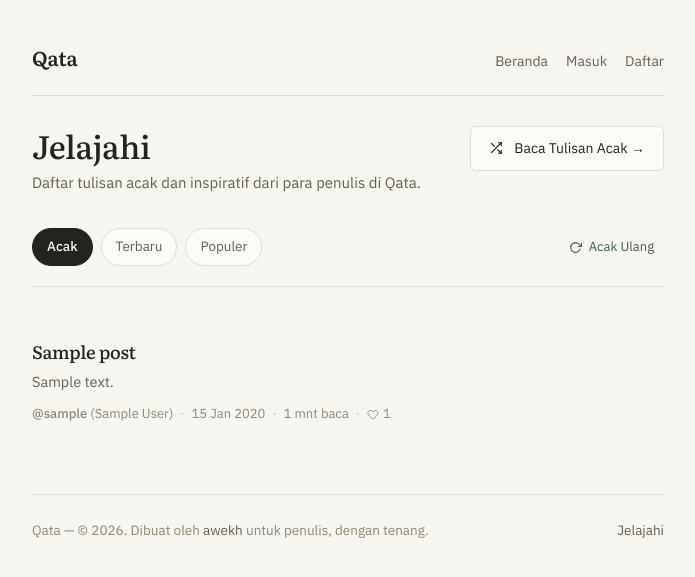
After one commit to andriawekh-droid/qata, a Flask app: page /jelajahi in a window 1280 px wide. The commit adds this page. Shown: the top 577 px of the page, without its empty margins (292-987 px from the left). Run offline with Flask 3, Linux system fonts and the light colour scheme; tables that the repository leaves empty hold one stand-in row (values such as "Sample post"); some libraries are stand-ins or nearby versions.

Commit message:
feat: tambah fitur Jelajahi dan perbaiki tombol Kembali ke Dashboard

```diff
--- a/auth.py
+++ b/auth.py
@@ -77,6 +77,7 @@ USERNAME_RESERVED = {
     'administrator', 'qata', 'api', 'www', 'root', 'support', 'help',
     'robots', 'sitemap', 'favicon', 'login', 'logout', 'register',
     'tulisan', 'tentang', 'page', 'rss', 'sistem', 'system',
+    'jelajahi', 'explore', 'discover',
 }
 
 PASSWORD_MIN = 8
--- a/database.py
+++ b/database.py
@@ -149,8 +149,9 @@ def update_sitemap(app=None):
         '<urlset xmlns="http://www.sitemaps.org/schemas/sitemap/0.9">'
     ]
 
-    # Beranda utama
+    # Beranda utama & Jelajahi
     xml_lines.append(f'  <url><loc>{base_url}/</loc><changefreq>daily</changefreq><priority>1.0</priority></url>')
+    xml_lines.append(f'  <url><loc>{base_url}/jelajahi</loc><changefreq>hourly</changefreq><priority>0.9</priority></url>')
 
     # Blog & arsip pengguna aktif
     users = db.execute('SELECT username FROM users WHERE is_active = 1').fetchall()
--- a/static/sitemap.xml
+++ b/static/sitemap.xml
@@ -1,6 +1,7 @@
 <?xml version="1.0" encoding="UTF-8"?>
 <urlset xmlns="http://www.sitemaps.org/schemas/sitemap/0.9">
   <url><loc>https://qata.my.id/</loc><changefreq>daily</changefreq><priority>1.0</priority></url>
+  <url><loc>https://qata.my.id/jelajahi</loc><changefreq>hourly</changefreq><priority>0.9</priority></url>
   <url><loc>https://qata.my.id/awekh</loc><changefreq>daily</changefreq><priority>0.8</priority></url>
   <url><loc>https://qata.my.id/awekh/arsip</loc><changefreq>weekly</changefreq><priority>0.6</priority></url>
   <url><loc>https://qata.my.id/awekh/tentang</loc><changefreq>monthly</changefreq><priority>0.5</priority></url>
--- a/static/style.css
+++ b/static/style.css
@@ -1408,3 +1408,131 @@ td.post-actions { display: table-cell; white-space: nowrap; }
     text-align: center;
     justify-content: center;
 }
+
+/* Dashboard Navigation & Back Actions */
+.dashboard-nav {
+    margin-top: 2.25rem;
+    padding-top: 1.25rem;
+    border-top: 1px solid var(--line);
+    display: flex;
+    align-items: center;
+    gap: 0.75rem;
+    flex-wrap: wrap;
+}
+
+.dashboard-nav .btn {
+    display: inline-flex;
+    align-items: center;
+    gap: 0.4rem;
+}
+
+/* Jelajahi (Explore / Discover) */
+.explore-hero {
+    margin-bottom: 2rem;
+    padding-bottom: 1.25rem;
+    border-bottom: 1px solid var(--line);
+}
+
+.explore-header-row {
+    display: flex;
+    justify-content: space-between;
+    align-items: flex-start;
+    gap: 1.5rem;
+    flex-wrap: wrap;
+    margin-bottom: 1.5rem;
+}
+
+.explore-header-row h1 {
+    font-size: 2rem;
+    line-height: 1.2;
+    margin: 0 0 0.35rem;
+}
+
+.explore-desc {
+    color: var(--ink-soft);
+    font-size: 15px;
+    margin: 0;
+}
+
+.explore-actions .btn {
+    display: inline-flex;
+    align-items: center;
+    gap: 6px;
+    font-size: 14px;
+    white-space: nowrap;
+}
+
+.explore-tabs {
+    display: flex;
+    align-items: center;
+    gap: 8px;
+    flex-wrap: wrap;
+    padding-top: 0.5rem;
+}
+
+.tab-item {
+    display: inline-block;
+    padding: 6px 14px;
+    border-radius: 999px;
+    font-size: 13.5px;
+    color: var(--ink-soft);
+    background: var(--paper-raised);
+    border: 1px solid var(--line);
+    text-decoration: none;
+    transition: all 0.15s ease;
+}
+
+.tab-item:hover {
+    color: var(--ink);
+    border-color: var(--ink-soft);
+    text-decoration: none;
+}
+
+.tab-item.active {
+    background: var(--ink);
+    color: var(--paper) !important;
+    border-color: var(--ink);
+    font-weight: 500;
+}
+
+.tab-reload {
+    margin-left: auto;
+    font-size: 13px;
+    color: var(--accent);
+    text-decoration: none;
+    display: inline-flex;
+    align-items: center;
+    gap: 4px;
+    padding: 4px 10px;
+    border-radius: 6px;
+}
+
+.tab-reload:hover {
+    text-decoration: underline;
+    text-underline-offset: 3px;
+}
+
+.explore-list .explore-post-card {
+    padding: 20px 0;
+}
+
+.explore-excerpt {
+    font-size: 14.5px;
+    color: var(--ink-soft);
+    line-height: 1.6;
+    margin: 6px 0 10px;
+}
+
+.author-link {
+    font-weight: 500;
+}
+
+.author-display {
+    color: var(--ink-faint);
+    font-weight: normal;
+}
+
+.landing-explore-cta {
+    margin-top: 2.5rem;
+    text-align: center;
+}
--- a/templates/base.html
+++ b/templates/base.html
@@ -5,7 +5,7 @@
     <meta name="viewport" content="width=device-width, initial-scale=1.0">
     <title>{% block title %}Qata{% endblock %}</title>
     {% block meta %}{% endblock %}
-    <link rel="stylesheet" href="{{ url_for('static', filename='style.css') }}?v=16">
+    <link rel="stylesheet" href="{{ url_for('static', filename='style.css') }}?v=17">
     <link rel="icon" href="{{ url_for('static', filename='favicon.ico') }}" type="image/x-icon">
 </head>
 <body>
--- a/templates/dashboard/admin.html
+++ b/templates/dashboard/admin.html
@@ -106,7 +106,7 @@
     {% endif %}
 </section>
 
-<a href="{{ url_for('dashboard.index') }}" class="btn btn-secondary" style="margin-top:2rem">
-    Kembali ke Dashboard
-</a>
+<section class="dashboard-nav">
+    <a href="{{ url_for('dashboard.index') }}" class="btn btn-secondary">&larr; Kembali ke Dashboard</a>
+</section>
 {% endblock %}
--- a/templates/dashboard/admin_landing.html
+++ b/templates/dashboard/admin_landing.html
@@ -44,7 +44,8 @@
 </form>
 
 <section class="dashboard-nav">
-    <a href="{{ url_for('dashboard.admin_index') }}">Panel Admin</a>
-    <a href="{{ url_for('dashboard.sistem') }}">Status Sistem</a>
+    <a href="{{ url_for('dashboard.index') }}" class="btn btn-secondary">&larr; Kembali ke Dashboard</a>
+    <a href="{{ url_for('dashboard.admin_index') }}" class="btn btn-secondary">Panel Admin</a>
+    <a href="{{ url_for('dashboard.sistem') }}" class="btn btn-secondary">Status Sistem</a>
 </section>
 {% endblock %}
--- a/templates/dashboard/index.html
+++ b/templates/dashboard/index.html
@@ -96,6 +96,8 @@
         </div>
         <div class="dashboard-menu-links">
             <a href="{{ url_for('public.user_blog', username=current_user.username) }}" target="_blank">Lihat Blog Saya &rarr;</a>
+            <span class="menu-divider">&middot;</span>
+            <a href="{{ url_for('public.explore') }}" target="_blank">Jelajahi Qata &rarr;</a>
         </div>
     </div>
 
--- a/templates/dashboard/pages.html
+++ b/templates/dashboard/pages.html
@@ -46,6 +46,7 @@
                         {% else %}Bebas{% endif %}
                     </span>
                 </td>
+                <td>{{ page['updated_at'] | tanggal }}</td>
                 <td>
                     <div class="post-actions">
                         <a href="{{ url_for('dashboard.edit_page', page_id=page['id']) }}">Edit</a>
@@ -68,6 +69,6 @@
 </section>
 
 <section class="dashboard-nav">
-    <a href="{{ url_for('dashboard.index') }}">Kembali ke Dashboard</a>
+    <a href="{{ url_for('dashboard.index') }}" class="btn btn-secondary">&larr; Kembali ke Dashboard</a>
 </section>
 {% endblock %}
--- a/templates/dashboard/sistem.html
+++ b/templates/dashboard/sistem.html
@@ -97,7 +97,7 @@
 </section>
 
 <section class="dashboard-nav">
-    <a href="{{ url_for('dashboard.index') }}">Dashboard</a>
-    <a href="{{ url_for('dashboard.admin_index') }}">Panel Admin</a>
+    <a href="{{ url_for('dashboard.index') }}" class="btn btn-secondary">&larr; Kembali ke Dashboard</a>
+    <a href="{{ url_for('dashboard.admin_index') }}" class="btn btn-secondary">Panel Admin</a>
 </section>
 {% endblock %}
--- a/templates/dashboard/undangan.html
+++ b/templates/dashboard/undangan.html
@@ -39,5 +39,7 @@
     {% endif %}
 </section>
 
-<a href="{{ url_for('dashboard.index') }}" class="btn btn-secondary">Kembali</a>
+<section class="dashboard-nav">
+    <a href="{{ url_for('dashboard.index') }}" class="btn btn-secondary">&larr; Kembali ke Dashboard</a>
+</section>
 {% endblock %}
--- a/templates/landing.html
+++ b/templates/landing.html
@@ -5,7 +5,7 @@
     <meta name="viewport" content="width=device-width, initial-scale=1.0">
     <title>{% block title %}Qata{% endblock %}</title>
     <link rel="icon" href="{{ url_for('static', filename='favicon.ico') }}" type="image/x-icon">
-    <link rel="stylesheet" href="{{ url_for('static', filename='style.css') }}?v=14">
+    <link rel="stylesheet" href="{{ url_for('static', filename='style.css') }}?v=17">
 </head>
 <body>
     <main class="container">
@@ -20,9 +20,13 @@
 
         <footer class="footer">
             <span class="footer-left">Qata &mdash; &copy; 2026. Dibuat oleh <a href="https://qata.my.id/awekh">awekh</a> untuk penulis, dengan tenang.</span>
-            {% if current_user.is_authenticated %}
-            <a class="footer-right" href="{{ url_for('dashboard.index') }}">Dashboard</a>
-            {% endif %}
+            <div class="footer-right">
+                <a href="{{ url_for('public.explore') }}">Jelajahi</a>
+                {% if current_user.is_authenticated %}
+                <span class="dot">&middot;</span>
+                <a href="{{ url_for('dashboard.index') }}">Dashboard</a>
+                {% endif %}
+            </div>
         </footer>
     </main>
 </body>
--- /dev/null
+++ b/templates/public/explore.html
@@ -0,0 +1,115 @@
+{% extends 'landing.html' %}
+
+{% block title %}Jelajahi Tulisan — Qata{% endblock %}
+
+{% block content %}
+<header class="site-header">
+    <a href="{{ url_for('public.index') }}" class="wordmark">Qata</a>
+    <div class="header-links">
+        <a href="{{ url_for('public.index') }}">Beranda</a>
+        {% if current_user.is_authenticated %}
+        <a href="{{ url_for('dashboard.index') }}">Dashboard</a>
+        {% else %}
+        <a href="{{ url_for('auth.login') }}">Masuk</a>
+        <a href="{{ url_for('auth.register') }}">Daftar</a>
+        {% endif %}
+    </div>
+</header>
+
+<div class="explore-hero">
+    <div class="explore-header-row">
+        <div>
+            <h1>Jelajahi</h1>
+            <p class="explore-desc">Daftar tulisan acak dan inspiratif dari para penulis di Qata.</p>
+        </div>
+        <div class="explore-actions">
+            <a href="{{ url_for('public.random_post') }}" class="btn btn-secondary" title="Buka satu tulisan acak langsung">
+                <svg viewBox="0 0 24 24" fill="none" stroke="currentColor" stroke-width="2" stroke-linecap="round" stroke-linejoin="round" style="width:14px;height:14px;vertical-align:-2px;margin-right:5px;">
+                    <path d="M16 3h5v5"/>
+                    <path d="M4 20L21 3"/>
+                    <path d="M21 16v5h-5"/>
+                    <path d="M15 15l6 6"/>
+                    <path d="M4 4l5 5"/>
+                </svg>
+                Baca Tulisan Acak &rarr;
+            </a>
+        </div>
+    </div>
+
+    <div class="explore-tabs">
+        <a href="{{ url_for('public.explore', filter='acak') }}" class="tab-item {% if current_filter == 'acak' %}active{% endif %}">
+            Acak
+        </a>
+        <a href="{{ url_for('public.explore', filter='terbaru') }}" class="tab-item {% if current_filter == 'terbaru' %}active{% endif %}">
+            Terbaru
+        </a>
+        <a href="{{ url_for('public.explore', filter='populer') }}" class="tab-item {% if current_filter == 'populer' %}active{% endif %}">
+            Populer
+        </a>
+
+        {% if current_filter == 'acak' %}
+        <a href="{{ url_for('public.explore', filter='acak') }}" class="tab-reload" title="Kocok ulang daftar tulisan acak">
+            <svg viewBox="0 0 24 24" fill="none" stroke="currentColor" stroke-width="2" stroke-linecap="round" stroke-linejoin="round" style="width:13px;height:13px;vertical-align:-2px;margin-right:3px;">
+                <polyline points="23 4 23 10 17 10"/>
+                <path d="M20.49 15a9 9 0 1 1-2.12-9.36L23 10"/>
+            </svg>
+            Acak Ulang
+        </a>
+        {% endif %}
+    </div>
+</div>
+
+<div class="post-list explore-list">
+    {% if posts %}
+        {% for post in posts %}
+        <article class="post-row explore-post-card">
+            <h3>
+                <a href="{{ url_for('public.post_detail', username=post['username'], slug=post['slug']) }}">
+                    {{ post['title'] }}
+                </a>
+            </h3>
+            {% if post['excerpt'] %}
+            <p class="explore-excerpt">{{ post['excerpt'] }}</p>
+            {% endif %}
+            <div class="meta">
+                <a href="{{ url_for('public.user_blog', username=post['username']) }}" class="author-link">
+                    @{{ post['username'] }}
+                    {% if post['display_name'] and post['display_name'] != post['username'] %}
+                        <span class="author-display">({{ post['display_name'] }})</span>
+                    {% endif %}
+                </a>
+                <span class="dot">&middot;</span>
+                <span>{{ post['created_at'] | waktu_relatif }}</span>
+                <span class="dot">&middot;</span>
+                <span>{{ post['reading_time'] }} mnt baca</span>
+                {% if post['like_count'] > 0 %}
+                <span class="dot">&middot;</span>
+                <span class="heart-stat">
+                    <svg viewBox="0 0 24 24" fill="none" stroke="currentColor" stroke-width="1.8"><path d="M12 20s-7-4.6-9.4-9A5.1 5.1 0 0 1 12 6a5.1 5.1 0 0 1 9.4 5c-2.4 4.4-9.4 9-9.4 9Z"/></svg>
+                    {{ post['like_count'] }}
+                </span>
+                {% endif %}
+            </div>
+        </article>
+        {% endfor %}
+
+        {% if total_pages > 1 %}
+        <div class="pagination">
+            {% if page > 1 %}
+                <a href="{{ url_for('public.explore', filter=current_filter, page=page-1) }}" class="btn-page">&larr; Sebelumnya</a>
+            {% else %}
+                <span class="btn-page disabled">&larr; Sebelumnya</span>
+            {% endif %}
+            <span class="page-info">Halaman {{ page }} dari {{ total_pages }}</span>
+            {% if page < total_pages %}
+                <a href="{{ url_for('public.explore', filter=current_filter, page=page+1) }}" class="btn-page">Berikutnya &rarr;</a>
+            {% else %}
+                <span class="btn-page disabled">Berikutnya &rarr;</span>
+            {% endif %}
+        </div>
+        {% endif %}
+    {% else %}
+        <p class="empty-state">Belum ada tulisan publik untuk dijelajahi saat ini.</p>
+    {% endif %}
+</div>
+{% endblock %}
--- a/templates/public/index.html
+++ b/templates/public/index.html
@@ -6,6 +6,7 @@
 <header class="site-header">
     <a href="{{ url_for('public.index') }}" class="wordmark">Qata</a>
     <div class="header-links">
+        <a href="{{ url_for('public.explore') }}">Jelajahi</a>
         {% if current_user.is_authenticated %}
         <a href="{{ url_for('dashboard.index') }}">Dashboard</a>
         {% else %}
@@ -91,4 +92,8 @@
     </div>
     {% endif %}
 </div>
+
+<div class="landing-explore-cta">
+    <a href="{{ url_for('public.explore') }}" class="btn btn-secondary">Jelajahi tulisan lainnya &rarr;</a>
+</div>
 {% endblock %}
```
Also changed, not shown: public.py (+124 -1 lines).
